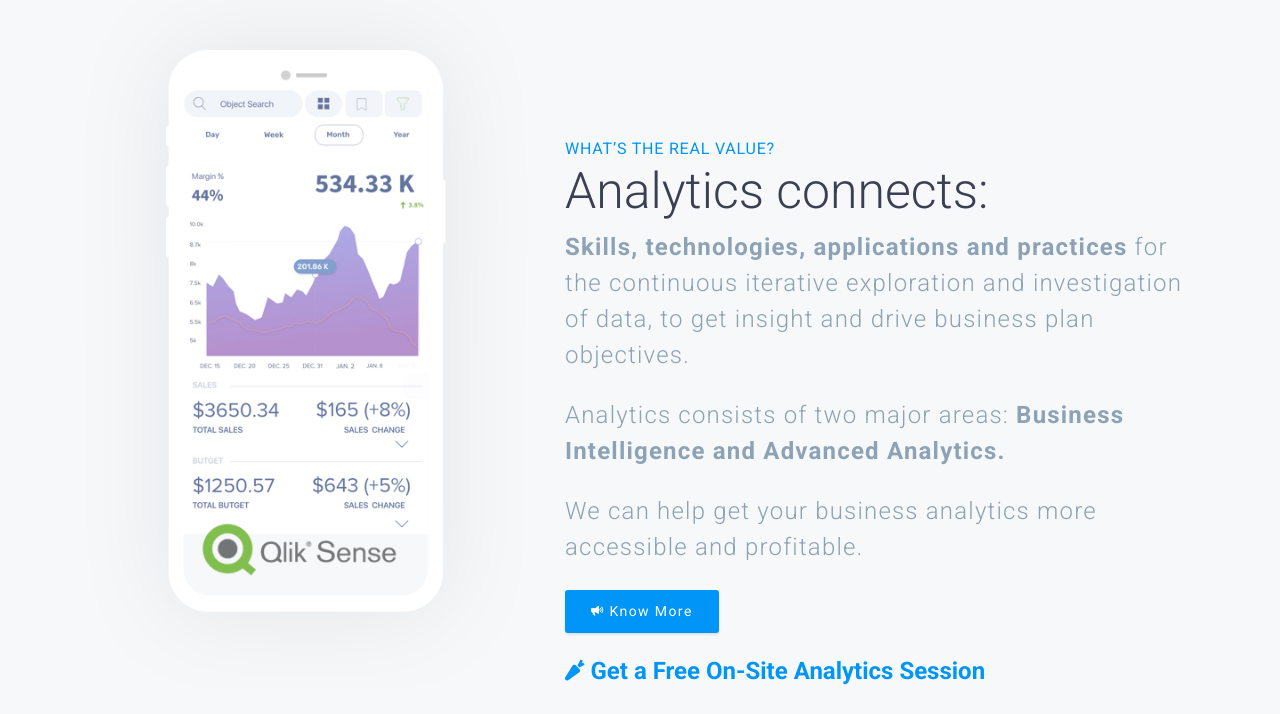
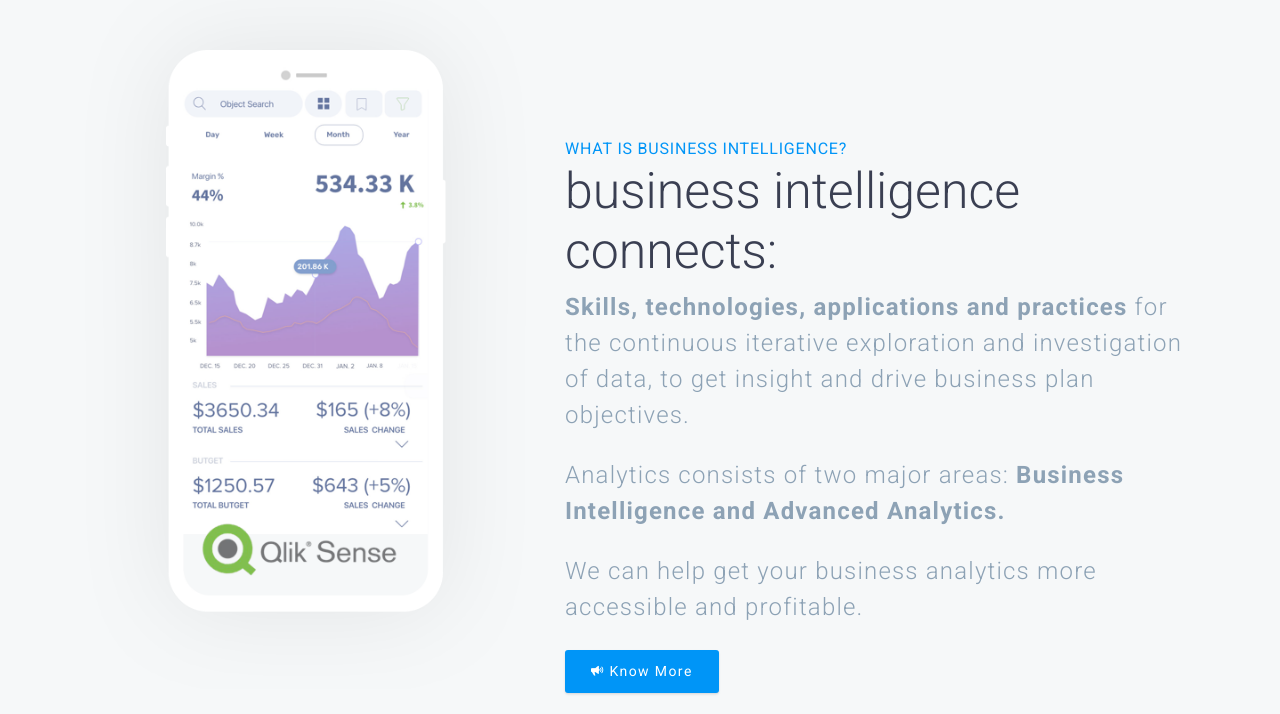
Before and after one commit to ajem70/truedata_site, a plain HTML site: page index.html in a window 1280 px wide. Shown: the part 78-792 px from the top of the page. Drawn offline with nearby package versions, Linux system fonts and the light colour scheme.

Commit message:
Update index.html

```diff
--- a/index.html
+++ b/index.html
@@ -74,8 +74,8 @@
           <img src="images/iphone_sense.png" class="img-fluid" alt="Demo image">
         </div>
         <div class="col-md-7 content-box hero-content">
-          <span>What’s the Real Value?</span>
-          <h1>Analytics connects:</h1>
+          <span>what is business intelligence?</span>
+          <h1>business intelligence connects:</h1>
           <p><b>Skills, technologies, applications and practices</b> for the continuous iterative exploration and investigation of data, to get insight and drive business plan objectives.</p>
           <br/>
           <p>Analytics consists of two major areas: <b>Business Intelligence and Advanced Analytics.</b></p>
```
